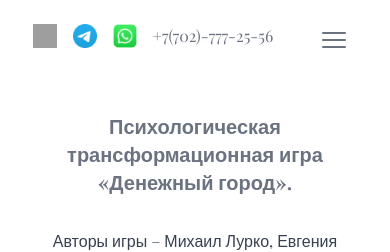
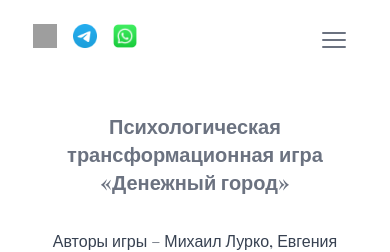
Before and after one commit to vlkhvnn/kamshat-b, a React (Vite) app: page /programs/moneytown in a window 390 px wide. Shown: the top 252 px of the page. Built offline with nearby package versions, Linux system fonts and the light colour scheme; grey boxes are pictures that could not be loaded; a web font is replaced by a local one.

Commit message:
fix: removing dot and phone number

```diff
--- a/src/components/Navbar.tsx
+++ b/src/components/Navbar.tsx
@@ -80,7 +80,6 @@ const Navbar = ({ isTopOfPage, selectedPage, setSelectedPage }: Props) => {
                       className="h-6 w-6 hover:opacity-80 transition"
                     />
                   </a>
-                  <span className="text-m">+7(702)-777-25-56</span>
                   <a href="mailto:kamshat@gmail.com" className="text-m">
                   kamshat@gmail.com
                   </a>
@@ -122,7 +121,6 @@ const Navbar = ({ isTopOfPage, selectedPage, setSelectedPage }: Props) => {
                     className="h-6 w-6 hover:opacity-80 transition"
                   />
                 </a>
-                <span className="text-m">+7(702)-777-25-56</span>
               </div>
               <button
                 className="absolute right-6 top-2 rounded-full p-4"
@@ -171,7 +169,6 @@ const Navbar = ({ isTopOfPage, selectedPage, setSelectedPage }: Props) => {
               <a href="mailto:kamshat@gmail.com" className="text-lg">
                 kamshat@gmail.com
               </a>
-              <span className="text-lg">+7(702)-777-25-56</span>
               <div className="flex justify-center gap-8">
                 <a
                   href="https://instagram.com/kamshat"
--- a/src/pages/programs/MoneyTownPage.tsx
+++ b/src/pages/programs/MoneyTownPage.tsx
@@ -19,7 +19,7 @@ const MoneyTownPage = ({}: Props) => {
         {/* Header Section */}
         <div className={`text-center mb-10 ${isAboveMediumScreens ? "" : "w-4/5 mx-auto"}`}>
           <h1 className={`${isAboveMediumScreens ? "text-4xl mb-12" : "text-xl mb-8"} font-bold mb-12`}>
-            Психологическая трансформационная игра «Денежный город».
+            Психологическая трансформационная игра «Денежный город»
           </h1>
           <p className={`${isAboveMediumScreens ? "text-xl" : ""} text-gray-700 leading-relaxed`}>
             Авторы игры – Михаил Лурко, Евгения Баксан
```
